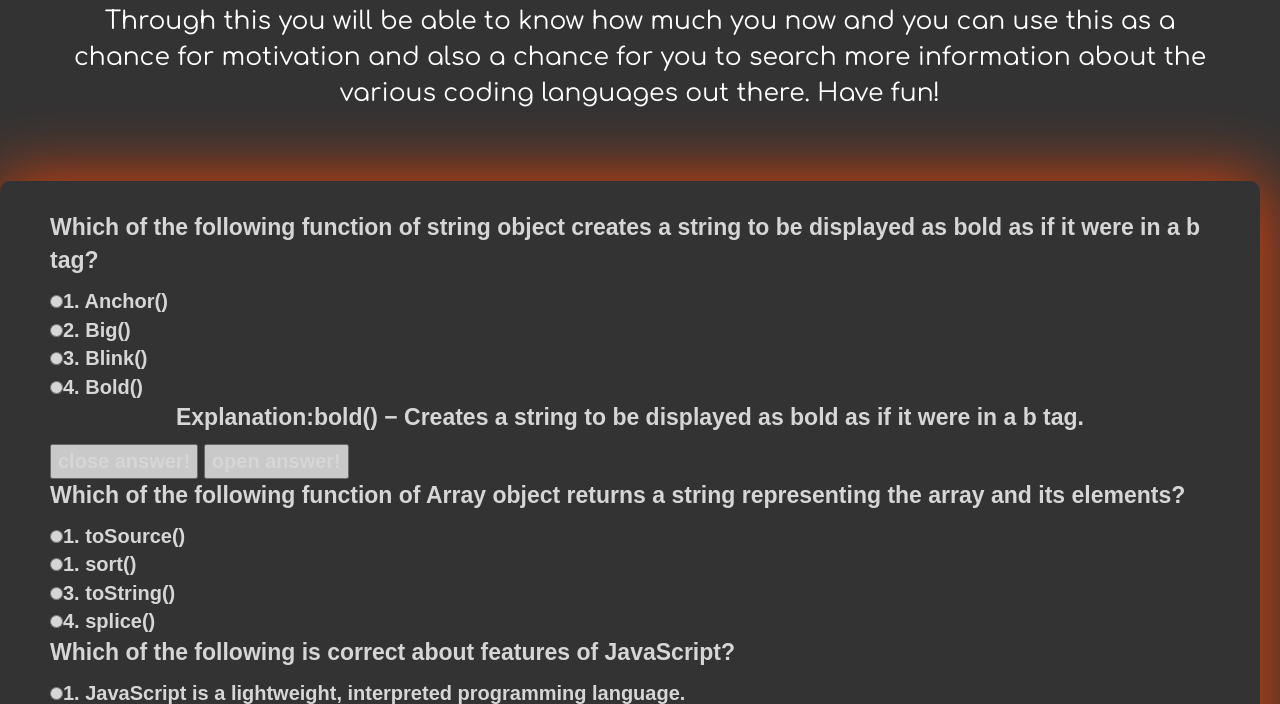
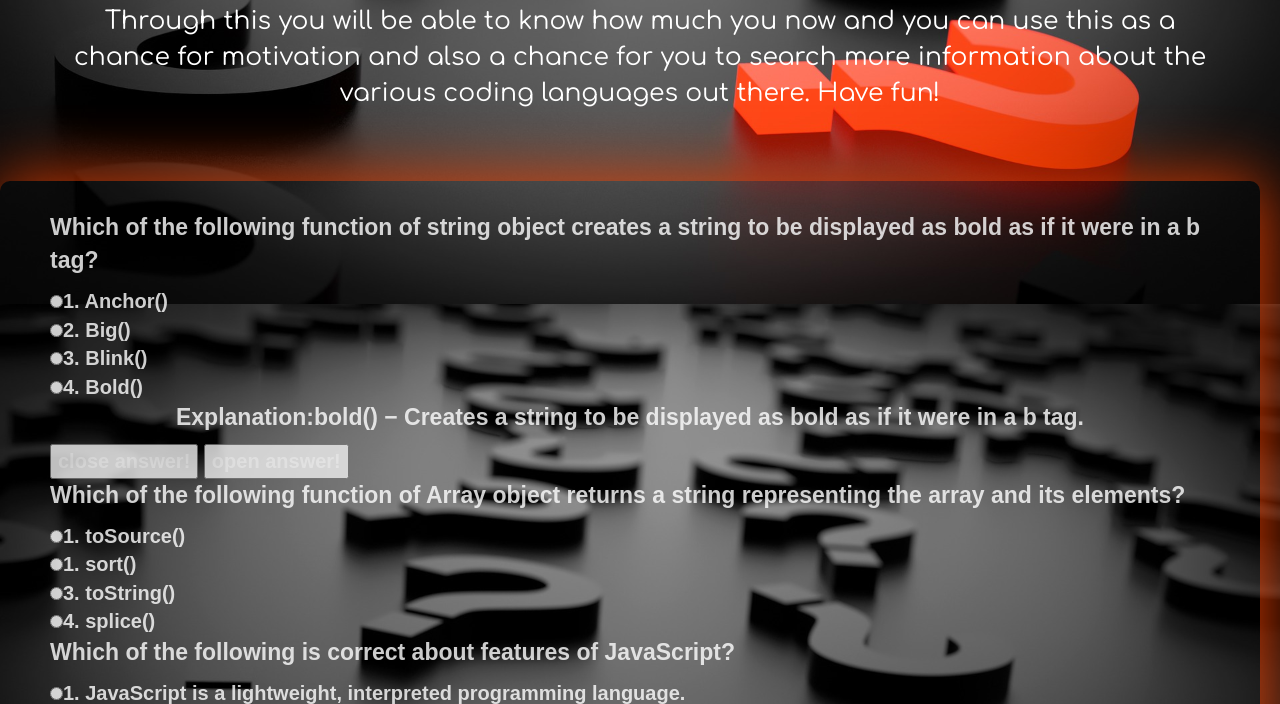
Before and after one commit to jmuema/computer-club-questionnaire, a plain HTML site: page index.html in a window 1280 px wide. Shown: the part 400-1104 px from the top of the page. Drawn offline with nearby package versions, Linux system fonts and the light colour scheme.

```diff
--- a/index.html
+++ b/index.html
@@ -10,7 +10,7 @@
      <link href="css/styles.css" rel="stylesheet" type="text/css">
 
 </head>
-<body background="back6.jpg">
+<body background="img/back6.jpg">
   <u>
     <h1><strong>PoP Quiz!</strong></h1>
   </u>
```
